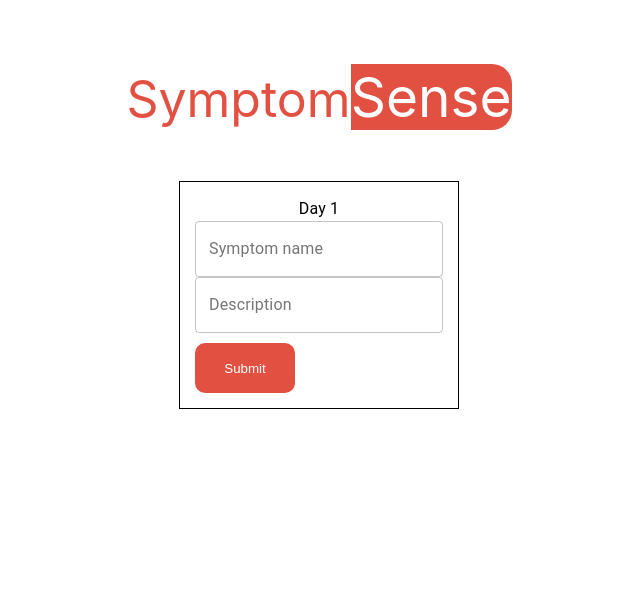
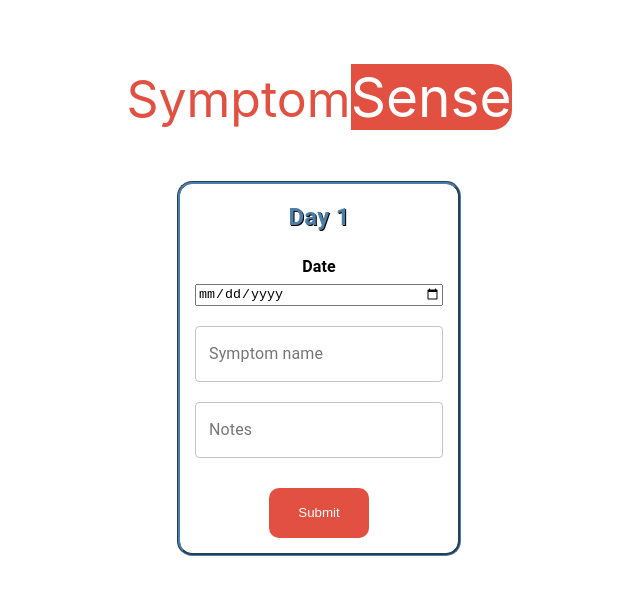
Before and after one commit to NeilBr87/SymptomSense, a React (Create React App) app: page / in a window 1280 px wide. Both pictures are taken after a click on the button "New day". Shown: the top 594 px of the page, without its empty margins (321-961 px from the left). Built offline with nearby package versions, Linux system fonts and the light colour scheme.

Commit message:
Date selected for day 1. Stylistic updates

```diff
--- a/package.json
+++ b/package.json
@@ -6,7 +6,7 @@
     "@emotion/react": "^11.11.1",
     "@emotion/styled": "^11.11.0",
     "@material-ui/core": "^4.12.4",
-    "@mui/material": "^5.14.0",
+    "@mui/material": "^5.14.1",
     "@testing-library/jest-dom": "^5.16.5",
     "@testing-library/react": "^13.4.0",
     "@testing-library/user-event": "^13.5.0",
--- a/src/Components/TrackerDisplay/index.js
+++ b/src/Components/TrackerDisplay/index.js
@@ -1,5 +1,10 @@
 import React, { useState, useEffect } from 'react';
 import { Typography } from '@material-ui/core';
+
+function formatDateToDDMMYYYY(dateString) {
+  const [year, month, day] = dateString.split('-');
+  return `${day}/${month}/${year}`;
+}
 
 export default function TrackerDisplay(props) {
   const [labelName, setLabelName] = useState('');
@@ -27,6 +32,7 @@ export default function TrackerDisplay(props) {
     <div>
       <div style={{ border: '3px groove #4D7EA8', borderRadius: '15px', padding: '25px', width: '200px', display: 'flex', flexDirection: 'column' }}>
         <Typography style={{ fontSize: '24px', fontWeight: 'bold', color: '#4D7EA8', textShadow: '1px 1px 0 black'}}>Day {props.day}</Typography>
+        <Typography>Date: {formatDateToDDMMYYYY(props.workingDate)}</Typography>
         {labelName && (
           <Typography style={{ marginTop: '15px', fontWeight: 'bold' }}>{labelName}</Typography>
         )}
--- a/src/Components/TrackerForm/index.js
+++ b/src/Components/TrackerForm/index.js
@@ -1,4 +1,4 @@
-import React, { useState, useEffect } from 'react';
+import React, { useState, useEffect, useRef } from 'react';
 import { TextField, Typography } from '@material-ui/core';
 
 export default function TrackerForm(props) {
@@ -8,6 +8,13 @@ export default function TrackerForm(props) {
     symptomSeverity: '',
   });
 
+  const [date, setDate] = useState('');
+
+  function handleDateChange(event) {
+    const newDate = event.target.value;
+    setDate(newDate);
+    props.setWorkingDate(newDate); // Update parent component immediately with the new date
+  }
   useEffect(() => {
     const storedName = localStorage.getItem('symptomName');
     if (storedName) {
@@ -33,15 +40,18 @@ export default function TrackerForm(props) {
   }
 
   return (
-    <div style={{ border: '1px solid black', padding: '15px', display: 'flex', flexDirection: 'column' }}>
-      <Typography>Day {props.days.length + 1}</Typography>
+    <div style={{ border: '3px groove #4D7EA8', borderRadius: '15px', padding: '15px', display: 'flex', flexDirection: 'column' }}>
+      <Typography style={{ fontSize: '24px', fontWeight: 'bold', color: '#4D7EA8', textShadow: '1px 1px 0 black', marginBottom: '20px'}}>Day {props.days.length + 1}</Typography>
+      <Typography style={{ fontWeight: 'bold', marginBottom: '5px' }}>Date</Typography>
+      <input onChange={handleDateChange} type="date" id="startDate" name="startDate" style={{marginBottom: '20px'}}></input>
+
       {props.days.length === 0 ? (
         <TextField onChange={handleSymptomNameChange} value={symptomData.symptomName} id="outlined-basic" label="Symptom name" variant="outlined" />
       ) : (
         <Typography>{symptomData.symptomName}</Typography>
       )}
-      <TextField onChange={handleSymptomDescriptionChange} value={symptomData.symptomDescription} id="outlined-basic" label="Description" variant="outlined" />
-      <button onClick={handleSubmit} style={{ width: '100px', height: '50px', backgroundColor: 'rgb(226, 80, 65)', color: 'white', border: 'none', borderRadius: '10px', marginTop: '10px' }}>Submit</button>
+      <TextField style={{marginTop: '20px', marginBottom: '30px'}} onChange={handleSymptomDescriptionChange} value={symptomData.symptomDescription} id="outlined-basic" label="Notes" variant="outlined" />
+      <button onClick={handleSubmit} style={{ width: '100px', height: '50px', backgroundColor: 'rgb(226, 80, 65)', color: 'white', border: 'none', borderRadius: '10px', margin: '0 auto' }}>Submit</button>
     </div>
   );
 }
--- a/src/Components/TrackerRow/index.js
+++ b/src/Components/TrackerRow/index.js
@@ -6,6 +6,7 @@ import TrackerDisplay from '../TrackerDisplay';
 export default function TrackerRow(props) {
   const [symptomClicked, setSymptomClicked] = useState(false);
   const [days, setDays] = useState([]);
+  const [workingDate, setWorkingDate] = useState('');
 
   function handleNewSymptom() {
     setSymptomClicked(true);
@@ -37,10 +38,10 @@ export default function TrackerRow(props) {
           New day
         </button>
       )}
-      {symptomClicked && <TrackerForm days={days} addNewDay={addNewDay}/>}
+      {symptomClicked && <TrackerForm days={days} addNewDay={addNewDay} setWorkingDate={setWorkingDate} workingDate={workingDate}/>}
       {days.map((dayData, index) => (
         <div key={index} style={{ marginTop: '20px' }}>
-          <TrackerDisplay day={index + 1} entries={dayData}/>
+          <TrackerDisplay day={index + 1} entries={dayData} workingDate={workingDate}/>
         </div>
       ))}
     </Box>
```
Also changed, not shown: 1 other file (tests, documents, lock files or other folders).
